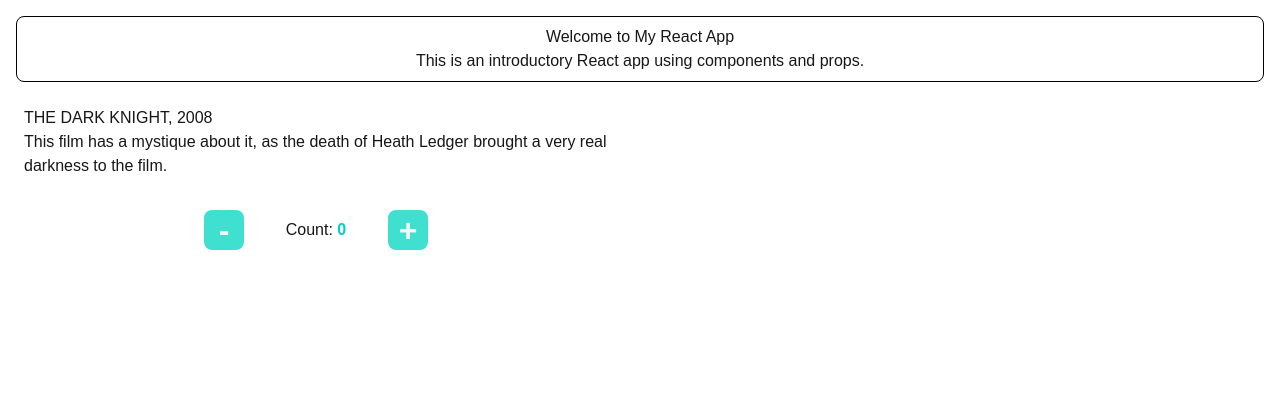
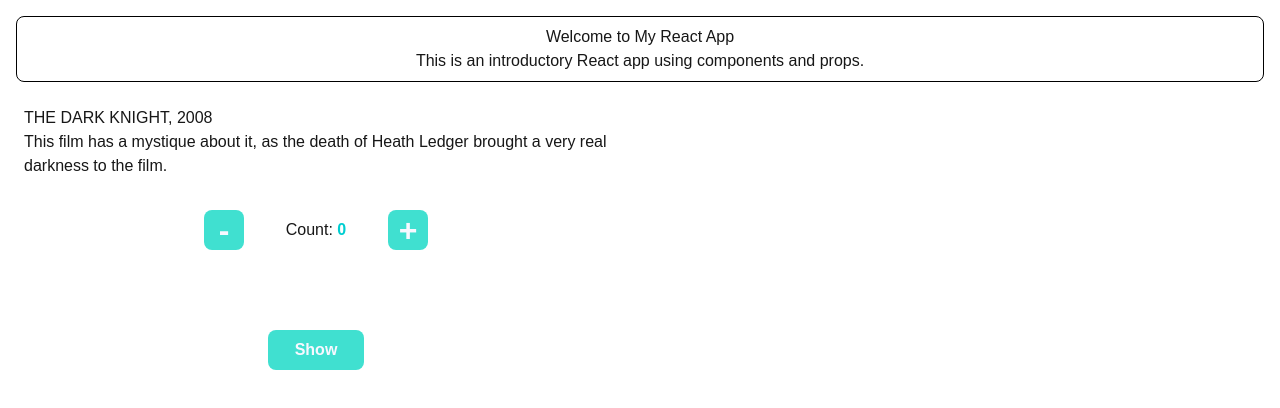
Before and after one commit to Beyzay/basic-react-components, a Next.js app: page / in a window 1280 px wide. Shown: the top 408 px of the page. Built offline with nearby package versions, Linux system fonts and the light colour scheme.

Commit message:
Add ToggleVisibility component

```diff
--- /dev/null
+++ b/components/ToggleVisibility.tsx
@@ -0,0 +1,25 @@
+import { useState } from "react";
+import styles from "../styles/ToggleVisibility.module.css";
+
+export default function ToggleVisibility() {
+    const [isVisible, setIsVisible] = useState(false);
+
+    return (
+        <div className={styles.container}>
+            <div className={styles.flexContainer}>
+
+                {/* Attach onClick handler to the button element */}
+                <button
+                    className={styles.button}
+                    onClick={() => setIsVisible(!isVisible)}
+                >
+                    {isVisible ? "Hide" : "Show"}
+                </button>
+
+                {/* Toggle content's visibility when the button is clicked */}
+                {isVisible && <p className={styles.text}>Peekaboo! 👻</p>}
+
+            </div>
+        </div>
+    );
+}
--- a/pages/index.tsx
+++ b/pages/index.tsx
@@ -2,6 +2,7 @@ import React, { Component } from "react";
 import Header from "../components/Header";
 import MainContent from "../components/MainContent";
 import Counter from "../components/Counter";
+import ToggleVisibility from "../components/ToggleVisibility";
 
 export default function Home() {
   const titleVar = "THE DARK KNIGHT, 2008";
@@ -15,6 +16,9 @@ export default function Home() {
         content = {contentVar}
       />
       <Counter />
+      <br/><br/>
+      <ToggleVisibility />
+      <br/><br/>
     </div>
   );
 }
--- /dev/null
+++ b/styles/ToggleVisibility.module.css
@@ -0,0 +1,42 @@
+.container {
+    padding: 8px;
+    margin: 16px 16px 0 16px;
+    max-width: 600px;
+}
+
+.flexContainer {
+    display:flex;
+    flex-direction: column;
+    gap: 16px;
+    align-items: center;
+    justify-content: center;
+}
+
+.text {
+    max-width: 600px;
+    text-align: center;
+}
+
+.button {
+    display: flex;
+    align-items: center;
+    justify-content: center;
+    width: 96px;
+    height: 40px;
+    font-size: 16px;
+    font-weight: bold;
+    margin: 0 8px;
+    border-radius: 8px;
+    border: none;
+    background-color: #40e0d0;
+    color: #f8f8ff;
+    cursor: pointer;
+}
+
+.button:hover {
+    background-color: #00ced1;
+}
+
+.button:active {
+    background-color: #afeeee;
+}
```
